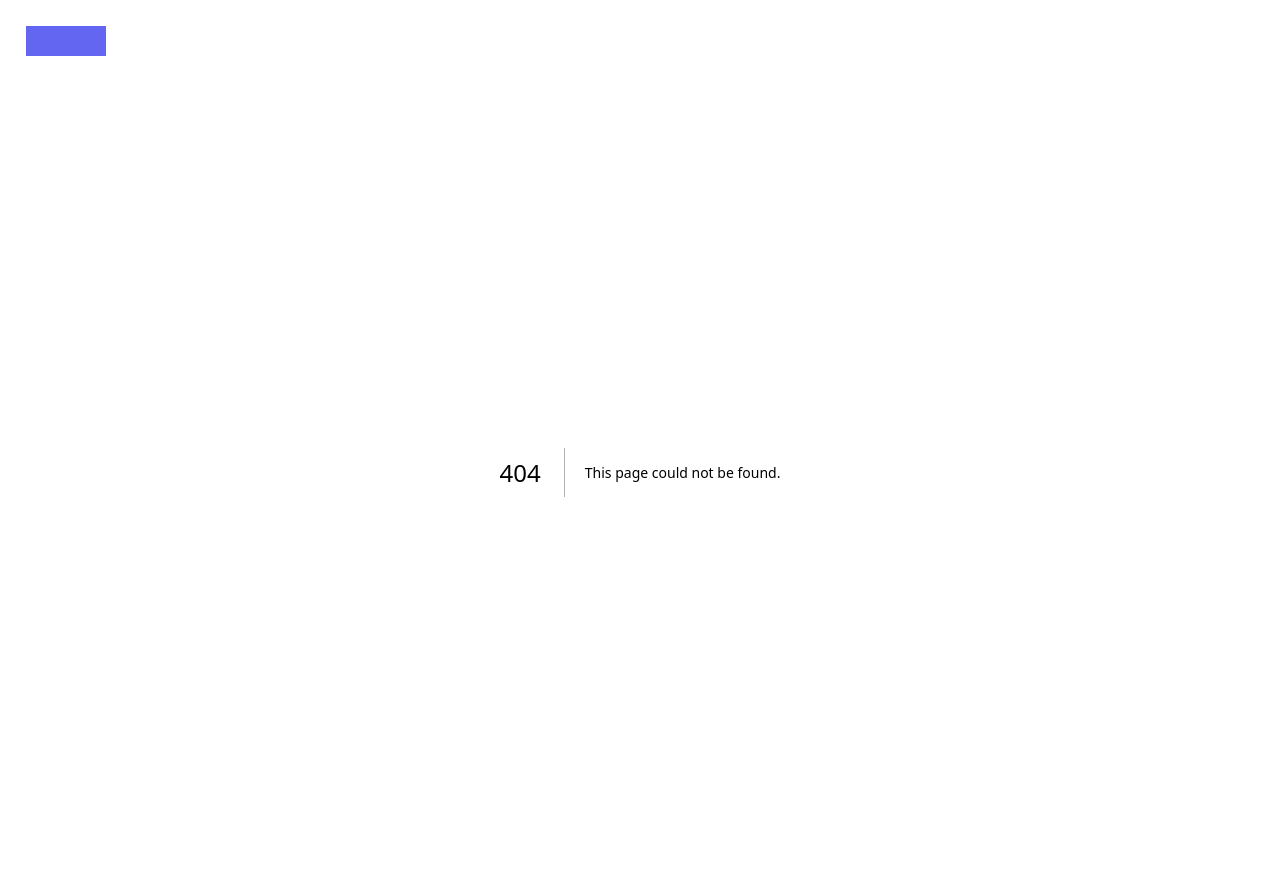
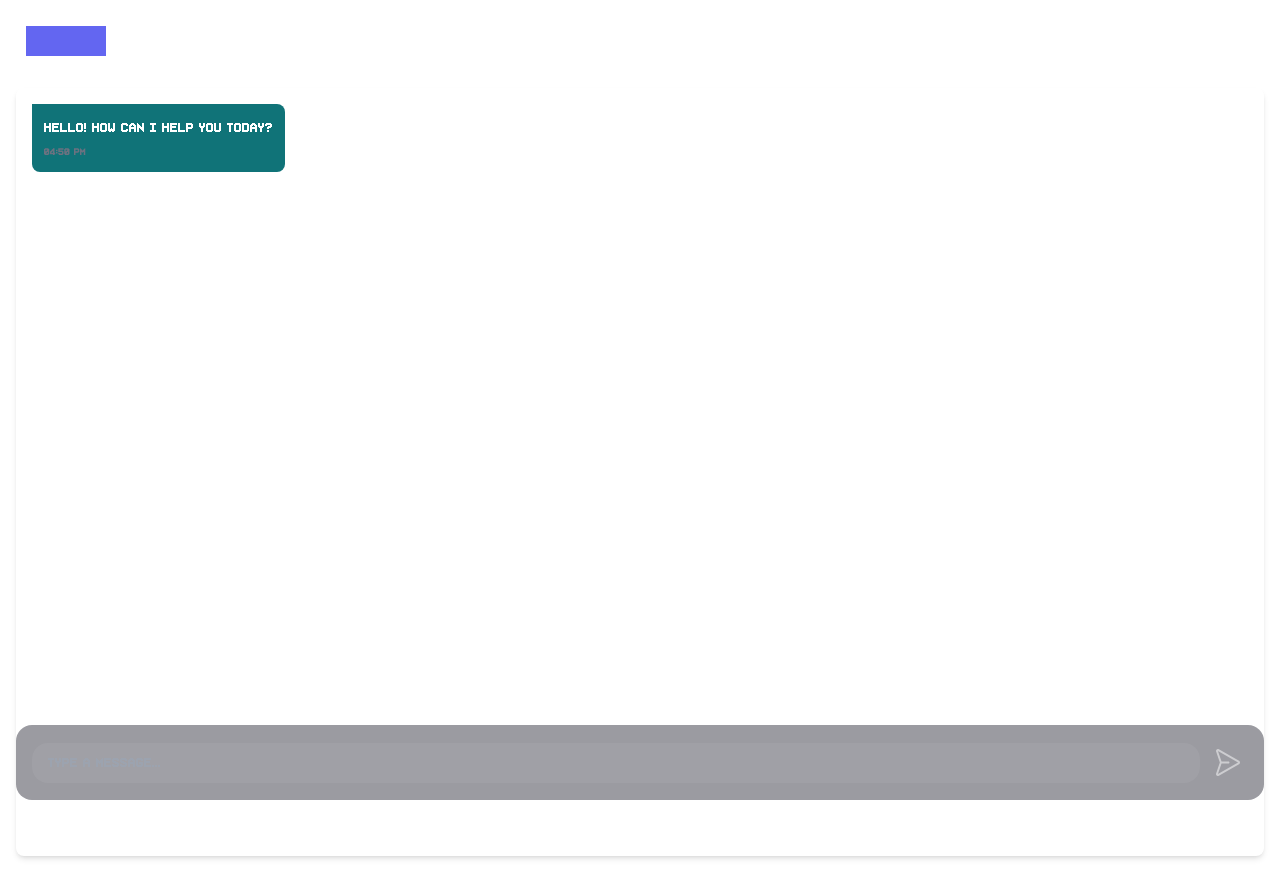
Before and after one commit to mlcka31/drako-sync, a Next.js app in the folder frontend/: page /chat in a window 1280 px wide. Before the commit this address had no page. Built offline with nearby package versions, Linux system fonts and the light colour scheme; what @rainbow-me/rainbowkit, wagmi would draw is missing.

Commit message:
[update] design

```diff
--- /dev/null
+++ b/frontend/src/app/chat/page.tsx
@@ -0,0 +1,46 @@
+"use client";
+
+import React, { useState } from "react";
+import Chat, { Message } from "~/components/Chat";
+import { v4 as uuidv4 } from "uuid"; // You'll need to install this package
+
+export default function ChatPage() {
+  const [messages, setMessages] = useState<Message[]>([
+    {
+      id: "1",
+      content: "Hello! How can I help you today?",
+      role: "assistant",
+      timestamp: new Date(),
+    },
+  ]);
+
+  const handleSendMessage = (content: string) => {
+    // Add user message
+    const userMessage: Message = {
+      id: uuidv4(),
+      content,
+      role: "user",
+      timestamp: new Date(),
+    };
+
+    setMessages((prev) => [...prev, userMessage]);
+
+    // Simulate assistant response (in a real app, this would be an API call)
+    setTimeout(() => {
+      const assistantMessage: Message = {
+        id: uuidv4(),
+        content: `I received your message: "${content}"`,
+        role: "assistant",
+        timestamp: new Date(),
+      };
+
+      setMessages((prev) => [...prev, assistantMessage]);
+    }, 1000);
+  };
+
+  return (
+    <div className="flex h-screen flex-col p-4">
+      <Chat messages={messages} onSendMessage={handleSendMessage} />
+    </div>
+  );
+}
--- a/frontend/src/app/page.tsx
+++ b/frontend/src/app/page.tsx
@@ -9,6 +9,8 @@ import { useGame } from "~/hooks/useGame";
 import Link from "next/link";
 import { useState } from "react";
 import FigmaButton from "~/components/FigmaButton";
+import Navbar from "~/components/Navbar";
+import Chat from "~/components/Chat";
 
 export default function HomePage() {
   const [isStarted, setIsStarted] = useState(false);
@@ -19,11 +21,12 @@ export default function HomePage() {
     gameState,
     isLoading,
     isError,
+    agentAddress,
     sendMessage,
   } = useGame();
   console.log(messages);
   return (
-    <main className="flex min-h-screen flex-col items-center justify-center bg-gradient-to-b from-[#2e026d] to-[#15162c] text-white">
+    <main className="flex h-full min-h-screen w-full flex-col items-center bg-gradient-to-b from-[#2e026d] to-[#15162c] text-white">
       {/* Background images with responsive handling */}
       <div className="absolute inset-0 z-0 h-full w-full">
         <div className="hidden h-full w-full md:block">
@@ -41,6 +44,10 @@ export default function HomePage() {
           />
         </div>
       </div>
+
+      {/* Add the Navbar component */}
+      <Navbar />
+
       {!isStarted ? (
         <div className="container z-10 flex flex-col items-center justify-center gap-12 px-4 py-16">
           <Logo className="h-20 w-full" />
@@ -87,10 +94,24 @@ export default function HomePage() {
         </div> */}
         </div>
       ) : (
-        <div className="container z-10 flex flex-col items-center justify-center gap-12 px-4 py-16">
-          <p>Game State: {gameState}</p>
+        <div className="container z-10 flex h-full max-w-[800px] flex-grow flex-col gap-12">
+          {/* <p>Game State: {gameState}</p>
           <p>Prize Pool: {prizePool}</p>
-          <p>Message Price: {messagePrice}</p>
+          <p>Message Price: {messagePrice}</p> */}
+          {/* <div className="flex-1"> */}
+          <Chat
+            messages={
+              messages?.map((item, index) => ({
+                id: item.timestamp.toString(),
+                content: item.content,
+                role: item.sender === agentAddress.data ? "assistant" : "user",
+                timestamp: new Date(Number(item.timestamp)),
+              })) || []
+            }
+            onSendMessage={() => {}}
+            className="h-full w-full"
+          />
+          {/* </div> */}
         </div>
       )}
     </main>
--- /dev/null
+++ b/frontend/src/components/Chat.tsx
@@ -0,0 +1,98 @@
+import React from "react";
+import Image from "next/image";
+
+// Define the message type
+export interface Message {
+  id: string;
+  content: string;
+  role: "user" | "assistant";
+  timestamp?: Date;
+}
+
+interface ChatProps {
+  messages: Message[];
+  onSendMessage?: (message: string) => void;
+  className?: string;
+}
+
+const Chat: React.FC<ChatProps> = ({ messages, onSendMessage, className }) => {
+  const [inputValue, setInputValue] = React.useState("");
+
+  const handleSubmit = (e: React.FormEvent) => {
+    e.preventDefault();
+    if (inputValue.trim() && onSendMessage) {
+      onSendMessage(inputValue);
+      setInputValue("");
+    }
+  };
+
+  return (
+    <div
+      className={`flex flex-col rounded-lg shadow-md ${className || "h-full"} flex-grow`}
+    >
+      {/* Chat messages */}
+      <div className="h-full w-full flex-1 flex-grow space-y-4 overflow-y-auto p-4">
+        {messages.map((message) => (
+          <div
+            key={message.id}
+            className={`flex ${message.role === "user" ? "justify-end" : "justify-start"}`}
+          >
+            <div
+              className={`max-w-[80%] rounded-lg p-3 ${
+                message.role === "user"
+                  ? "rounded-tr-none bg-[#0707160D] text-white"
+                  : "rounded-tl-none bg-[#107378] text-white"
+              }`}
+            >
+              <p>{message.content}</p>
+              {message.timestamp && (
+                <div
+                  className={`mt-1 text-xs ${message.role === "user" ? "text-blue-100" : "text-gray-500"}`}
+                >
+                  {message.timestamp.toLocaleTimeString([], {
+                    hour: "2-digit",
+                    minute: "2-digit",
+                  })}
+                </div>
+              )}
+            </div>
+          </div>
+        ))}
+      </div>
+
+      {/* Input area - now with sticky positioning */}
+      <div
+        className="sticky bottom-0 p-4"
+        style={{ backgroundColor: "#07071666", borderRadius: "16px" }}
+      >
+        <form onSubmit={handleSubmit} className="flex items-center">
+          <input
+            type="text"
+            value={inputValue}
+            onChange={(e) => setInputValue(e.target.value)}
+            placeholder="Type a message..."
+            className="flex-1 px-4 py-2 focus:outline-none focus:ring-2 focus:ring-blue-500"
+            style={{
+              backgroundColor: "#F7F9FB0D",
+              borderRadius: "16px",
+            }}
+          />
+          <button
+            type="submit"
+            disabled={!inputValue.trim()}
+            className="ml-2 p-2 focus:outline-none focus:ring-2 focus:ring-blue-500 disabled:opacity-50"
+          >
+            <Image
+              src="/assets/send-icon.svg"
+              alt="Send"
+              width={24}
+              height={24}
+            />
+          </button>
+        </form>
+      </div>
+    </div>
+  );
+};
+
+export default Chat;
--- /dev/null
+++ b/frontend/src/components/Navbar.tsx
@@ -0,0 +1,31 @@
+import React from "react";
+import Logo from "./Logo";
+import { ConnectBtn } from "./ConnectButton";
+import Link from "next/link";
+
+const Navbar = () => {
+  return (
+    <nav className="fixed left-0 right-0 top-0 z-50 flex items-center justify-between px-4 py-3 md:px-8 md:py-4">
+      <div className="flex items-center">
+        <Logo className="h-8 w-auto md:h-10" />
+      </div>
+      <div className="flex items-center gap-4">
+        <Link
+          href="/about"
+          className="hidden text-white hover:text-gray-300 md:block"
+        >
+          About
+        </Link>
+        <Link
+          href="/rules"
+          className="hidden text-white hover:text-gray-300 md:block"
+        >
+          Rules
+        </Link>
+        <ConnectBtn />
+      </div>
+    </nav>
+  );
+};
+
+export default Navbar;
```
Also changed, not shown: frontend/src/hooks/useGame.ts (+7 -0 lines), frontend/public/assets/send-icon.svg (added).
